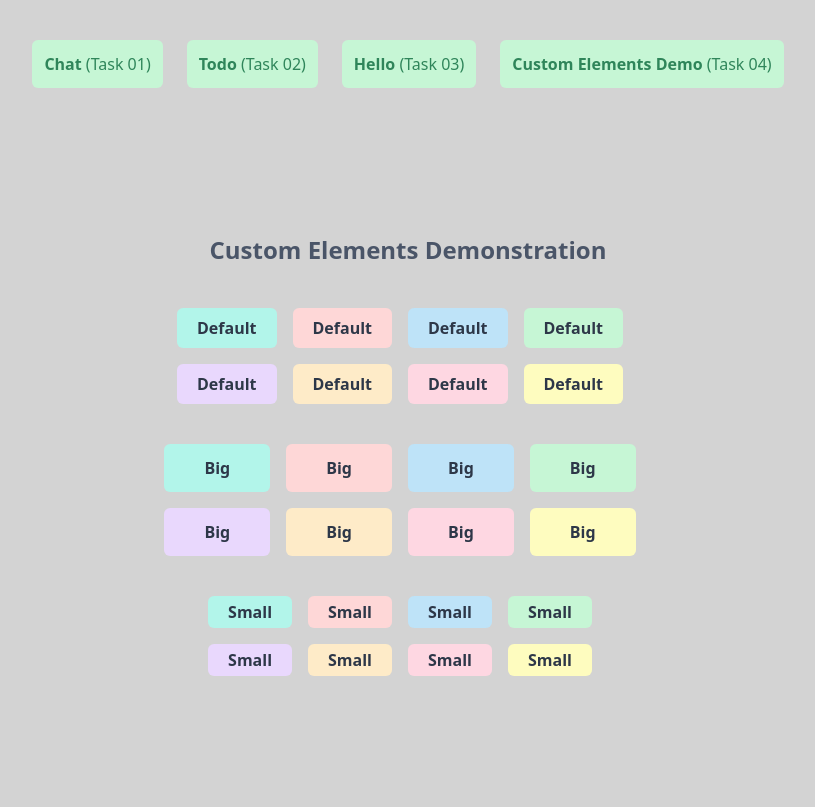
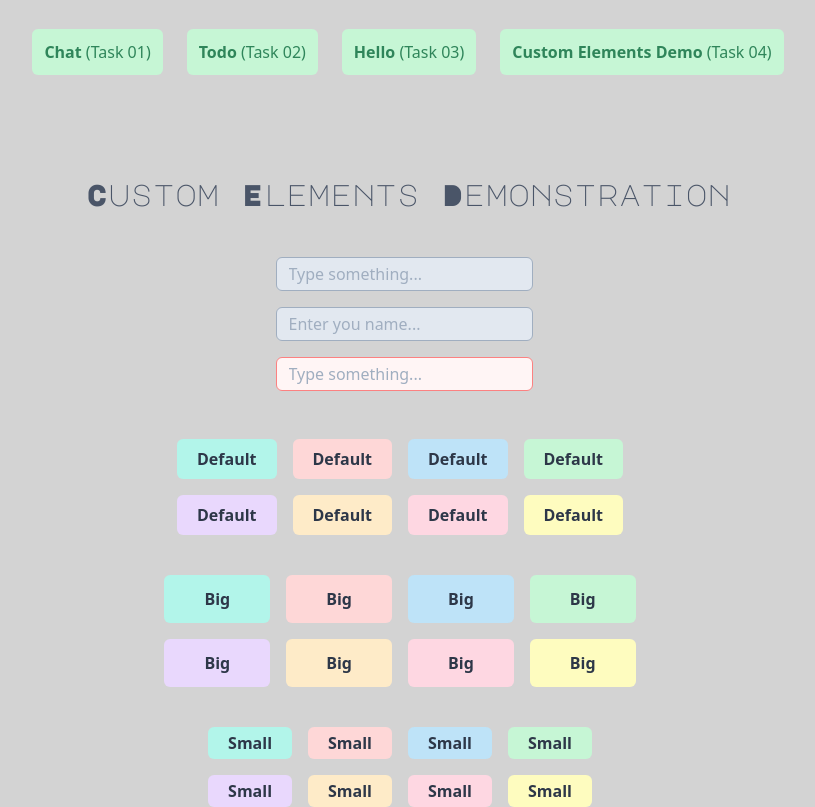
Before and after one commit to TimSeryakov/ignat-tasks-tw, a React (Create React App) app: page /custom-elements-demo in a window 1280 px wide. Shown: the whole page, without its empty margins (232-1047 px from the left). Built offline with nearby package versions, Linux system fonts and the light colour scheme.

Commit message:
CustomElements button and input done + refactored header

```diff
--- a/public/index.html
+++ b/public/index.html
@@ -4,6 +4,7 @@
     <meta charset="utf-8" />
     <meta name="viewport" content="width=device-width, initial-scale=1" />
     <meta name="theme-color" content="#000000" />
+    <link href="https://fonts.googleapis.com/css2?family=Major+Mono+Display&display=swap" rel="stylesheet">
     <meta
       name="description"
       content="Web site created using create-react-app"
--- /dev/null
+++ b/src/components/CustomElementsDemo/CustomElementsDemo.css
@@ -0,0 +1,5 @@
+@import url('https://fonts.googleapis.com/css2?family=Major+Mono+Display&display=swap');
+
+.custom-elements-demo h1 {
+  font-family: 'Major Mono Display', monospace;
+}
--- a/src/components/CustomElementsDemo/CustomElementsDemo.tsx
+++ b/src/components/CustomElementsDemo/CustomElementsDemo.tsx
@@ -1,10 +1,26 @@
 import React from "react";
 import {CustomButton} from "../common/CustomButton/CustomButton";
+import {CustomInput} from "../common/CustomInput/CustomInput";
+import './CustomElementsDemo.css'
 
 export function CustomElementsDemo() {
   return (
-      <section className="mt-16 text-center">
-        <h1 className="p-10 text-2xl font-bold text-gray-700">Custom Elements Demonstration</h1>
+      <section className="custom-elements-demo mt-1 text-center">
+        <h1 className="p-10 font-mono text-3xl text-gray-700">Custom Elements Demonstration</h1>
+
+        <div className="mb-12">
+          <div className="mb-4">
+            <CustomInput/>
+          </div>
+          <div className="mb-4">
+            <CustomInput placeHolder="Enter you name..."/>
+          </div>
+          <div className="mb-4">
+            <CustomInput onPressEnter={() => {
+              console.log("Hi there!")
+            }} haveError={true}/>
+          </div>
+        </div>
 
         <div className="mb-4">
           <CustomButton title="Default"/>
--- a/src/components/Header/Header.tsx
+++ b/src/components/Header/Header.tsx
@@ -6,11 +6,19 @@ export function Header () {
   return (
 
       <header className="flex justify-center h-32">
-        <ul>
-          <li className="inline-block mt-10 mx-3 p-3 rounded-md bg-green-200 text-green-700 hover:bg-red-200"><NavLink to="/chat"><b>Chat</b> (Task 01) </NavLink></li>
-          <li className="inline-block mt-10 mx-3 p-3 rounded-md bg-green-200 text-green-700 hover:bg-red-200"><NavLink to="/todo"><b>Todo</b> (Task 02) </NavLink></li>
-          <li className="inline-block mt-10 mx-3 p-3 rounded-md bg-green-200 text-green-700 hover:bg-red-200"><NavLink to="/hello"><b>Hello</b> (Task 03) </NavLink></li>
-          <li className="inline-block mt-10 mx-3 p-3 rounded-md bg-green-200 text-green-700 hover:bg-red-200"><NavLink to="/custom-elements-demo"><b>Custom Elements Demo</b> (Task 04) </NavLink></li>
+        <ul className="mt-10">
+          <li className="inline-block">
+            <NavLink to="/chat" className="mt-10 mx-3 p-3 rounded-md bg-green-200 text-green-700 hover:bg-red-200"><b>Chat</b> (Task 01) </NavLink>
+          </li>
+          <li className="inline-block">
+            <NavLink to="/todo" className="mt-10 mx-3 p-3 rounded-md bg-green-200 text-green-700 hover:bg-red-200"><b>Todo</b> (Task 02) </NavLink>
+          </li>
+          <li className="inline-block">
+            <NavLink to="/hello" className="mt-10 mx-3 p-3 rounded-md bg-green-200 text-green-700 hover:bg-red-200"><b>Hello</b> (Task 03) </NavLink>
+          </li>
+          <li className="inline-block">
+            <NavLink to="/custom-elements-demo" className="mt-10 mx-3 p-3 rounded-md bg-green-200 text-green-700 hover:bg-red-200"><b>Custom Elements Demo</b> (Task 04) </NavLink>
+          </li>
         </ul>
       </header>
 
--- /dev/null
+++ b/src/components/common/CustomInput/CustomInput.tsx
@@ -0,0 +1,31 @@
+import React, {FC, KeyboardEvent} from 'react';
+
+type CustomInputType = {
+  onPressEnter?: () => void
+  placeHolder?: string
+  haveError?: boolean
+}
+
+
+export const CustomInput: FC<CustomInputType> = (
+    {
+        onPressEnter= () => {}, placeHolder = "Type something...", haveError = false
+    }
+) => {
+
+  const KeyPress = (e: KeyboardEvent<HTMLInputElement>) => {if (e.key === "Enter") {onPressEnter()}}
+  const inputStyle = "flex-grow px-3 py-1 mr-2 text-gray-900 bg-gray-300 border border-gray-500 rounded-md focus:outline-none focus:shadow-outline"
+
+  return (
+        <input
+            className={`${haveError ? "border-red-400 bg-red-100" : "border-gray-500 bg-gray-300"} ${inputStyle}`}
+            onKeyPress={KeyPress}
+            placeholder={placeHolder}
+        />
+  )
+}
+
+
+// - замените в предыдущих домашках стандартные кнопки и инпуты вашими универсальными компонентами, в последующих домашках используйте свои универсальные компоненты вместо стандартных
+// задачи со звёздочками:
+// * сделайте так чтоб onChange ваших компонент сразу давал нужное значение (value/checked), а не объект ивента
--- a/src/tailwind.config.js
+++ b/src/tailwind.config.js
@@ -1,4 +1,4 @@
-// const defaultTheme = require("tailwindcss/defaultTheme");
+const defaultTheme = require("tailwindcss/defaultTheme");
 
 module.exports = {
   purge: {
@@ -38,10 +38,6 @@ module.exports = {
       //   "button-green-hover": "#4FD1C5",
       // },
     },
-    // fontFamily: {
-    //   sans: ["Play", ...defaultTheme.fontFamily.sans],
-    //   "ubuntu": ["Ubuntu", ...defaultTheme.fontFamily.sans],
-    // },
   },
   variants: {},
   experimental: {
```
Also changed, not shown: src/App.css (line endings or trailing spaces).
